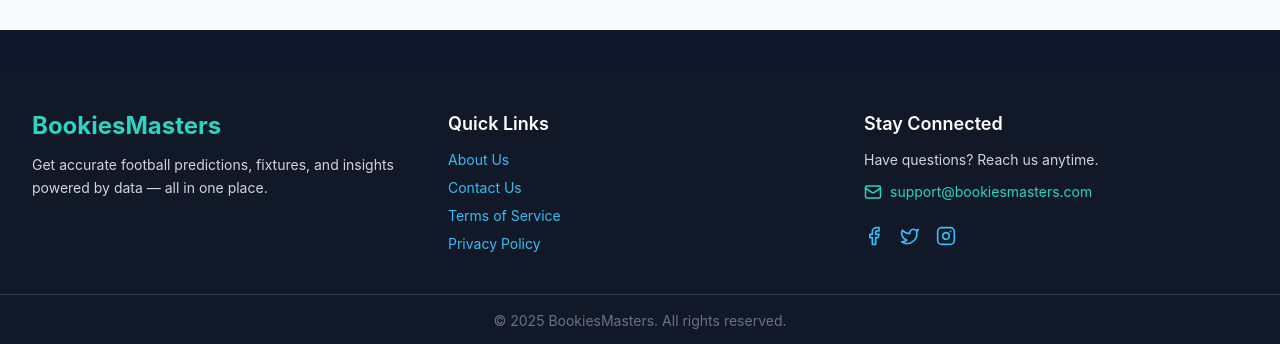
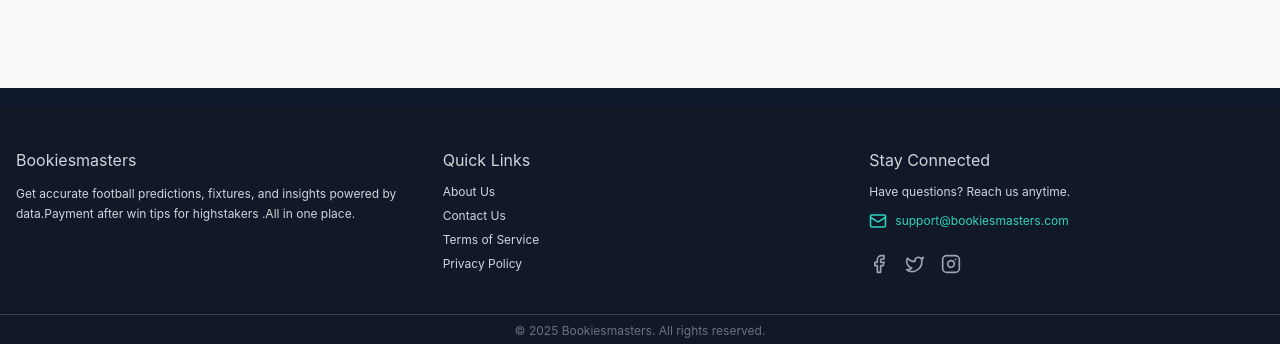
Before and after one commit to emoitakelo/react-bookiesmasters, a React (Vite) app in the folder frontend/: page / in a window 1280 px wide. Shown: the part 453-797 px from the top of the page. Built offline with nearby package versions, Linux system fonts and the light colour scheme; no server answers.

Commit message:
leadues added

```diff
--- a/frontend/src/components/Footer.jsx
+++ b/frontend/src/components/Footer.jsx
@@ -4,41 +4,41 @@
 
 function Footer() {
   return (
-    <footer className="bg-gray-900 text-gray-300 mt-10">
+    <footer className="bg-gray-900 text-gray-300 mt-5">
       {/* Main footer section */}
-      <div className="max-w-7xl mx-auto px-4 md:px-8 py-10 grid grid-cols-1 md:grid-cols-3 gap-8 border-b border-gray-700">
+      <div className="max-w-7xl mx-auto px-2 md:px-4 py-10 grid grid-cols-1 md:grid-cols-3 gap-8 border-b border-gray-700">
 
         {/* Brand / About */}
         <div>
-          <h2 className="text-2xl font-bold text-teal-400 mb-3">
-            BookiesMasters
-          </h2>
-          <p className="text-sm leading-relaxed">
+          <h3 className="text-medium text-gray-300 mb-3">
+            Bookiesmasters
+          </h3>
+          <p className="text-xs leading-relaxed">
             Get accurate football predictions, fixtures, and insights powered by
-            data — all in one place.
+            data.Payment after win tips for highstakers .All in one place.
           </p>
         </div>
 
         {/* Quick Links */}
         <div>
-          <h3 className="text-lg font-semibold text-white mb-3">
+          <h3 className="text-medium  text-gray-300 mb-3">
             Quick Links
           </h3>
-          <ul className="space-y-2 text-sm">
+          <ul className="space-y-2 text-xs">
             <li>
-              <Link to="/about" className="hover:text-teal-400 transition">
+              <Link to="/about" className="text-gray-300 hover:text-teal-400 transition ">
                 About Us
               </Link>
             </li>
             <li>
-              <Link to="/contact-us" className="hover:text-teal-400 transition">
+              <Link to="/contact-us" className="text-gray-300 hover:text-teal-400 transition">
                 Contact Us
               </Link>
             </li>
             <li>
               <Link
                 to="/terms-of-service"
-                className="hover:text-teal-400 transition"
+                className="text-gray-300 hover:text-teal-400 transition"
               >
                 Terms of Service
               </Link>
@@ -46,7 +46,7 @@
             <li>
               <Link
                 to="/privacy-policy"
-                className="hover:text-teal-400 transition"
+                className="text-gray-300 hover:text-teal-400 transition"
               >
                 Privacy Policy
               </Link>
@@ -56,28 +56,28 @@
 
         {/* Contact / Socials */}
         <div>
-          <h3 className="text-lg font-semibold text-white mb-3">
+          <h3 className="text-medium text-gray-300 mb-3">
             Stay Connected
           </h3>
-          <p className="text-sm mb-3">
+          <p className="text-xs mb-3">
             Have questions? Reach us anytime.
           </p>
           <a
             href="mailto:support@bookiesmasters.com"
-            className="inline-flex items-center text-teal-400 hover:text-teal-300 text-sm mb-4"
+            className="inline-flex items-center text-teal-400 hover:text-teal-300 text-xs mb-4"
           >
             <Mail size={18} className="mr-2" /> support@bookiesmasters.com
           </a>
 
           {/* Socials (optional) */}
           <div className="flex space-x-4 mt-2">
-            <a href="#" className="hover:text-teal-400 transition">
+            <a href="#" className="text-gray-400 hover:text-teal-400 transition">
               <Facebook size={20} />
             </a>
-            <a href="#" className="hover:text-teal-400 transition">
+            <a href="#" className="text-gray-400 hover:text-teal-400 transition">
               <Twitter size={20} />
             </a>
-            <a href="#" className="hover:text-teal-400 transition">
+            <a href="#" className="text-gray-400 hover:text-teal-400 transition">
               <Instagram size={20} />
             </a>
           </div>
@@ -85,8 +85,8 @@
       </div>
 
       {/* Bottom bar */}
-      <div className="text-center text-gray-500 text-sm py-4">
-        © {new Date().getFullYear()} BookiesMasters. All rights reserved.
+      <div className="text-center text-gray-500 text-xs py-2">
+        © {new Date().getFullYear()} Bookiesmasters. All rights reserved.
       </div>
     </footer>
   );
```
